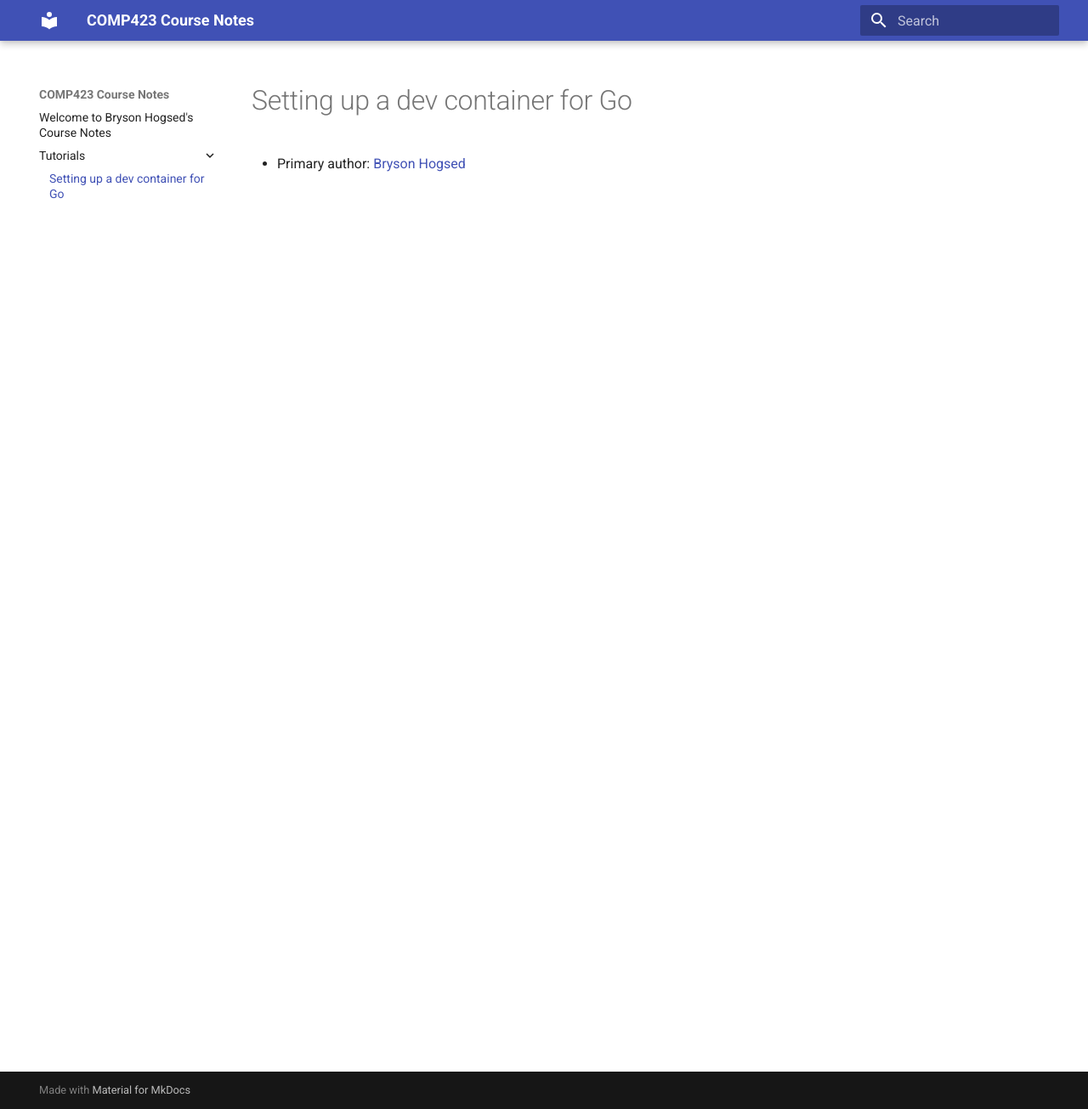
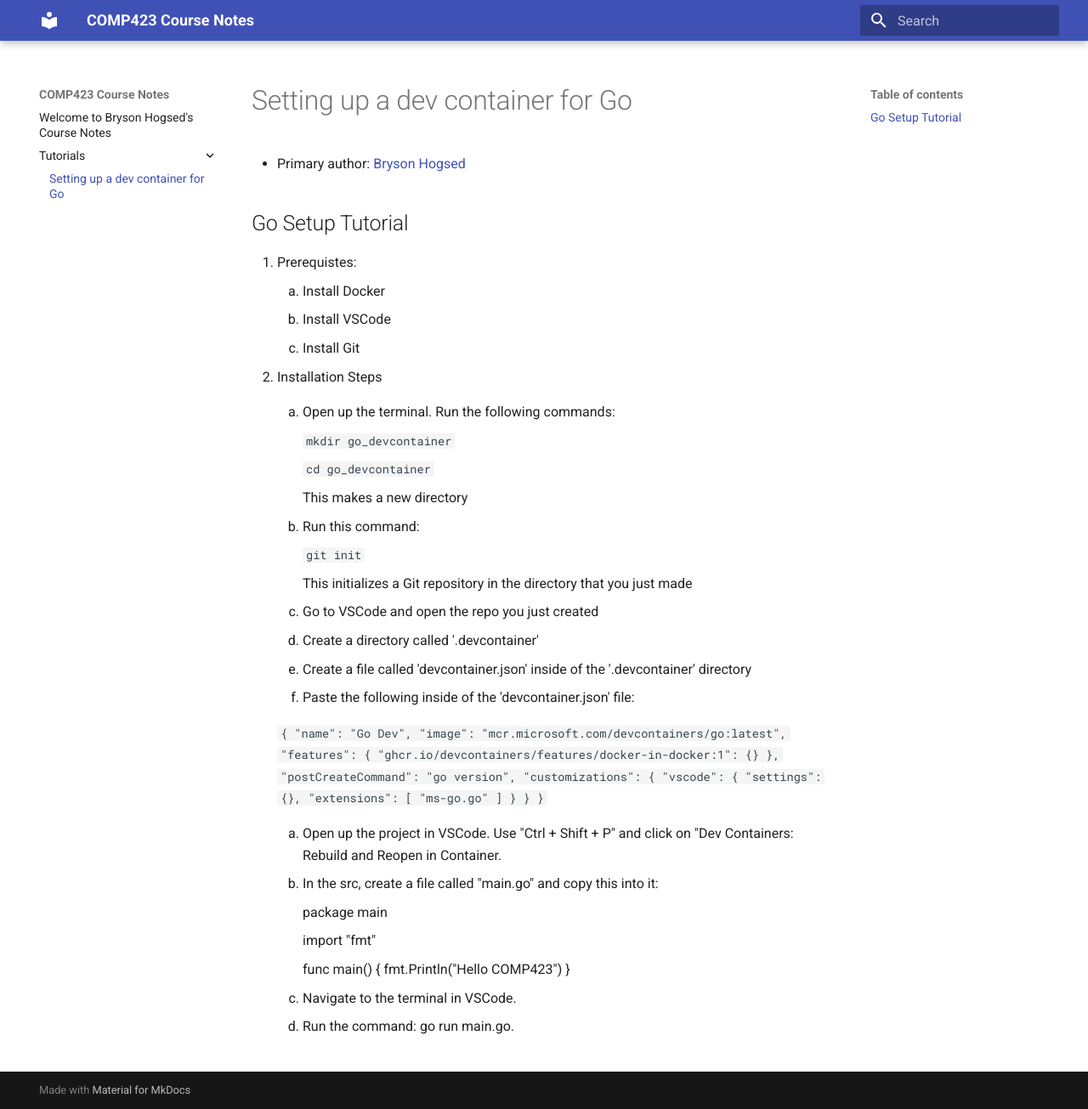
Before and after one commit to brysonth/comp423-course-notes, an MkDocs documentation site: the page built from docs/tutorials/go_setup.md, in a window 1280 px wide and 1305 px high. Shown: the whole window at 85% size. Built offline with MkDocs 1.6.1 and Material for MkDocs 9.7.7, drawn with Linux system fonts in a browser that asks for light colours.

Commit message:
go tutorial

````diff
--- a/docs/tutorials/go_setup.md
+++ b/docs/tutorials/go_setup.md
@@ -1,3 +1,84 @@
 # Setting up a dev container for Go
 
 * Primary author: [Bryson Hogsed](https://github.com/brysonth)
+
+## Go Setup Tutorial
+
+1. Prerequistes:
+    1. Install Docker
+    2. Install VSCode
+    3. Install Git
+2. Installation Steps
+    1. Open up the terminal. Run the following commands:
+
+        ```
+        mkdir go_devcontainer
+        ```
+
+        ```
+        cd go_devcontainer
+        ```
+
+        This makes a new directory
+
+    2. Run this command:
+
+        ```
+        git init
+        ```
+
+        This initializes a Git repository in the directory that you just made
+
+    3. Go to VSCode and open the repo you just created
+
+
+    4. Create a directory called '.devcontainer'
+
+
+    5. Create a file called 'devcontainer.json' inside of the '.devcontainer' directory
+
+
+    6. Paste the following inside of the 'devcontainer.json' file:
+
+    ```
+    {
+        "name": "Go Dev",
+        "image": "mcr.microsoft.com/devcontainers/go:latest",
+        "features": {
+            "ghcr.io/devcontainers/features/docker-in-docker:1": {}
+        },
+        "postCreateCommand": "go version",
+        "customizations": {
+            "vscode": {
+                "settings": {},
+                "extensions": [
+                    "ms-go.go"
+                ]
+            }
+        }
+    }
+    ```
+
+
+
+
+
+    7. Open up the project in VSCode. Use "Ctrl + Shift + P" and click on "Dev Containers: Rebuild
+       and Reopen in Container.
+
+
+    8. In the src, create a file called "main.go" and copy this into it:
+
+        package main
+
+        import "fmt"
+
+        func main() {
+            fmt.Println("Hello COMP423")
+        }
+
+
+    9. Navigate to the terminal in VSCode.
+
+
+    10. Run the command: go run main.go.
````
